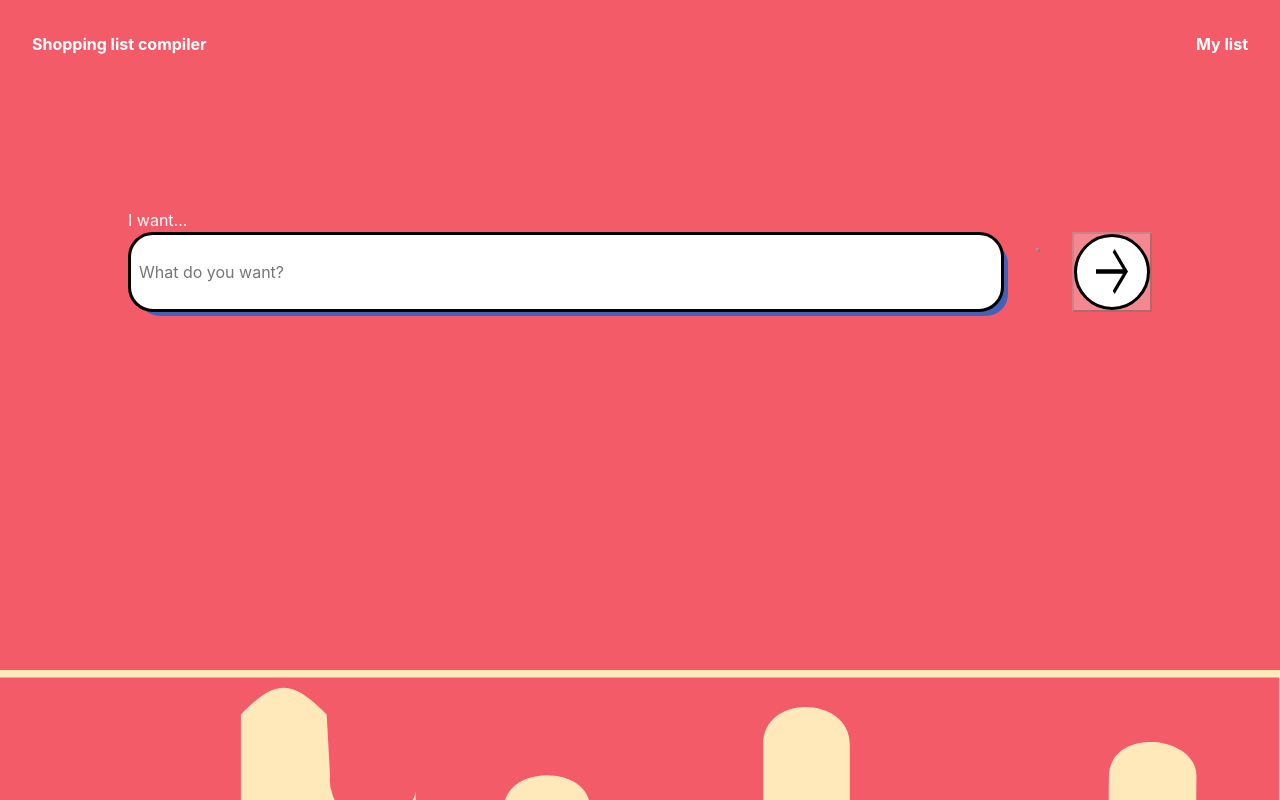
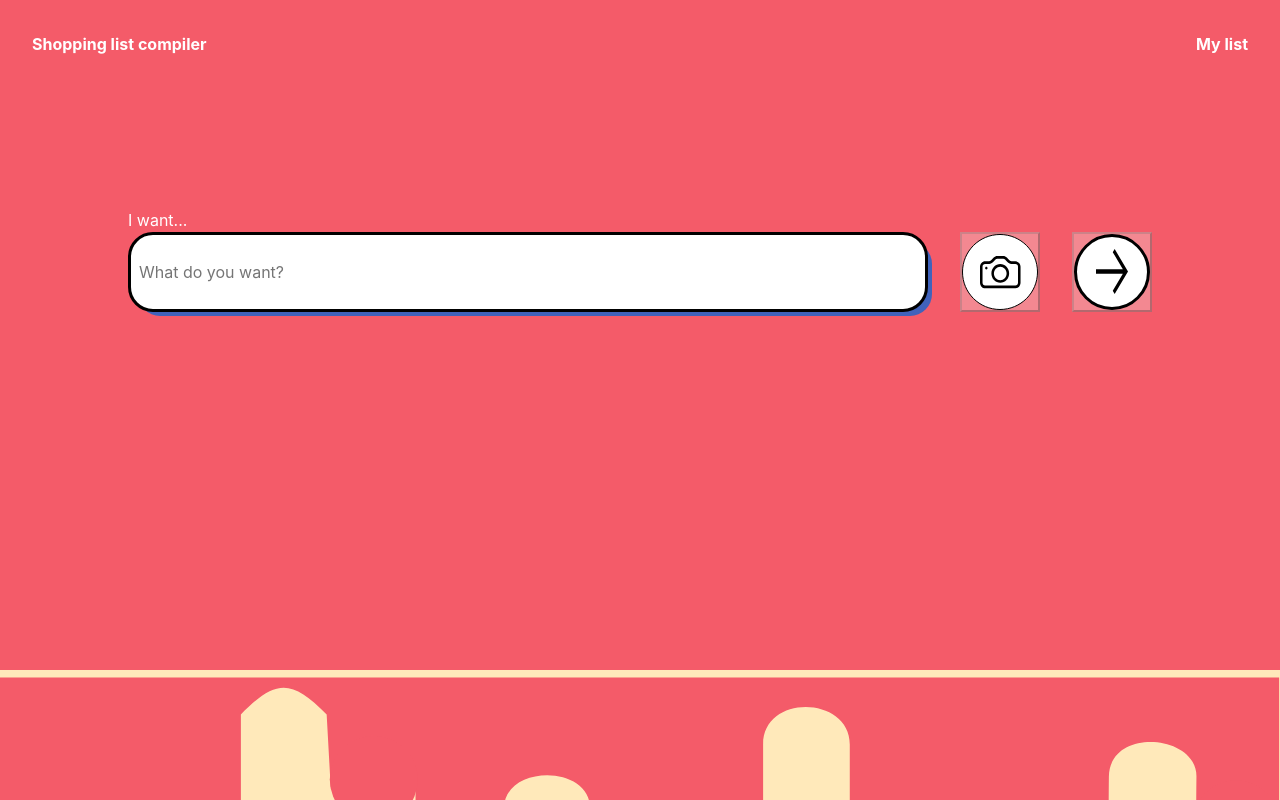
Before and after one commit to fafnirZ/monkeywork, a React (Create React App) app in the folder frontend/: page / in a window 1280 px wide. Both pictures are taken after a click on the button "Shopping list compiler". Shown: the top 800 px of the page. Built offline with nearby package versions, Linux system fonts and the light colour scheme.

Commit message:
basic fix

```diff
--- a/frontend/src/components/SearchBar/searchBar.css
+++ b/frontend/src/components/SearchBar/searchBar.css
@@ -35,8 +35,6 @@
     display: flex;
 }
 
-.Search-button {
-    background: url('Circle-arrow.svg');
-    width: 30px;
-    height: 30px;
+.Search-button-arrow, .Search-button-camera {
+
 }
--- a/frontend/src/components/SearchBar/searchBar.js
+++ b/frontend/src/components/SearchBar/searchBar.js
@@ -35,10 +35,13 @@ export function SearchBar(props) {
                             className="Search-button-camera"
                             onClick={() => {setPopUp(true)}}
                             disabled={disable}
-                        ></button>
+                        >
+                            <img src="Circle-camera.svg"/>
+                        </button>
                     </div>
                     <div>
                         <button
+                            className="Search-button-arrow"
                             onClick={() => {setPopUp(true)}}
                             disabled={disable}
                         >
```
